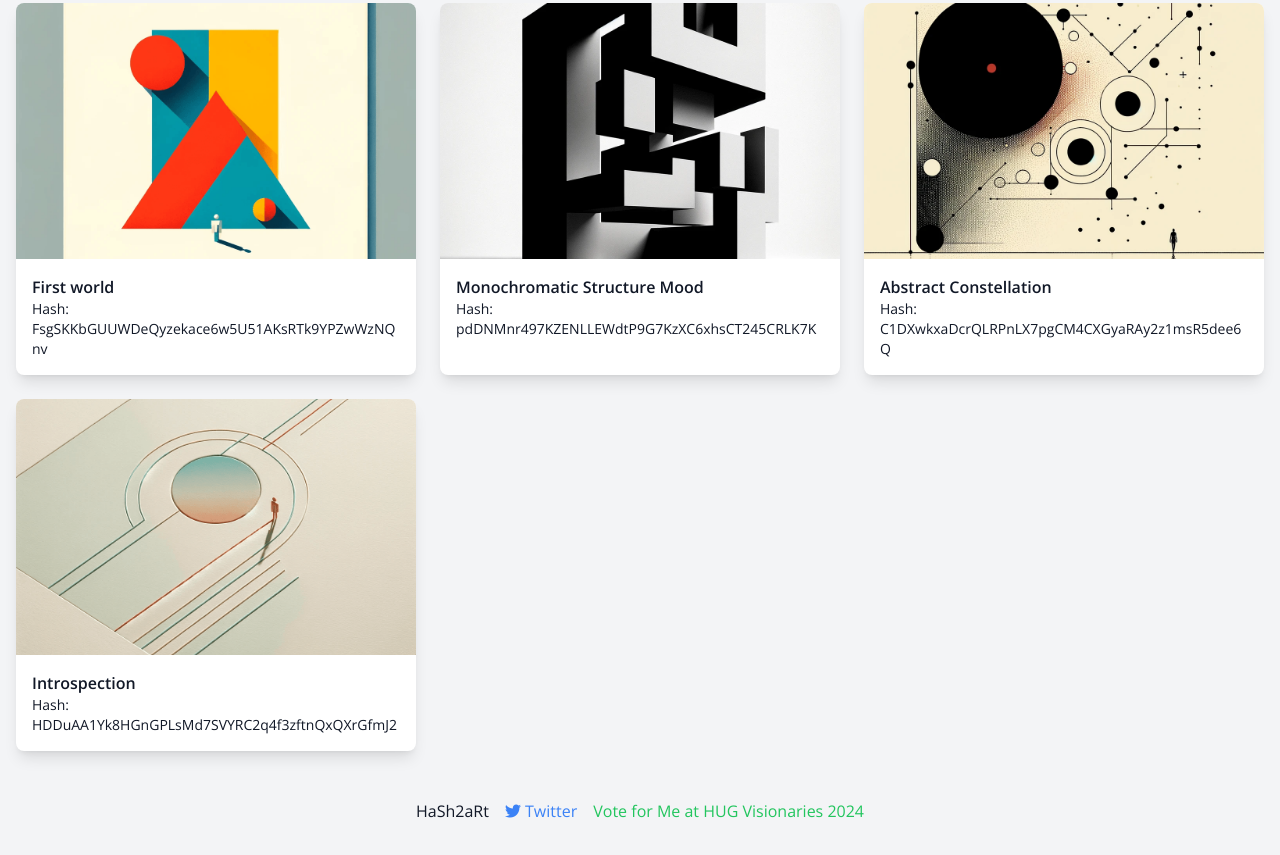
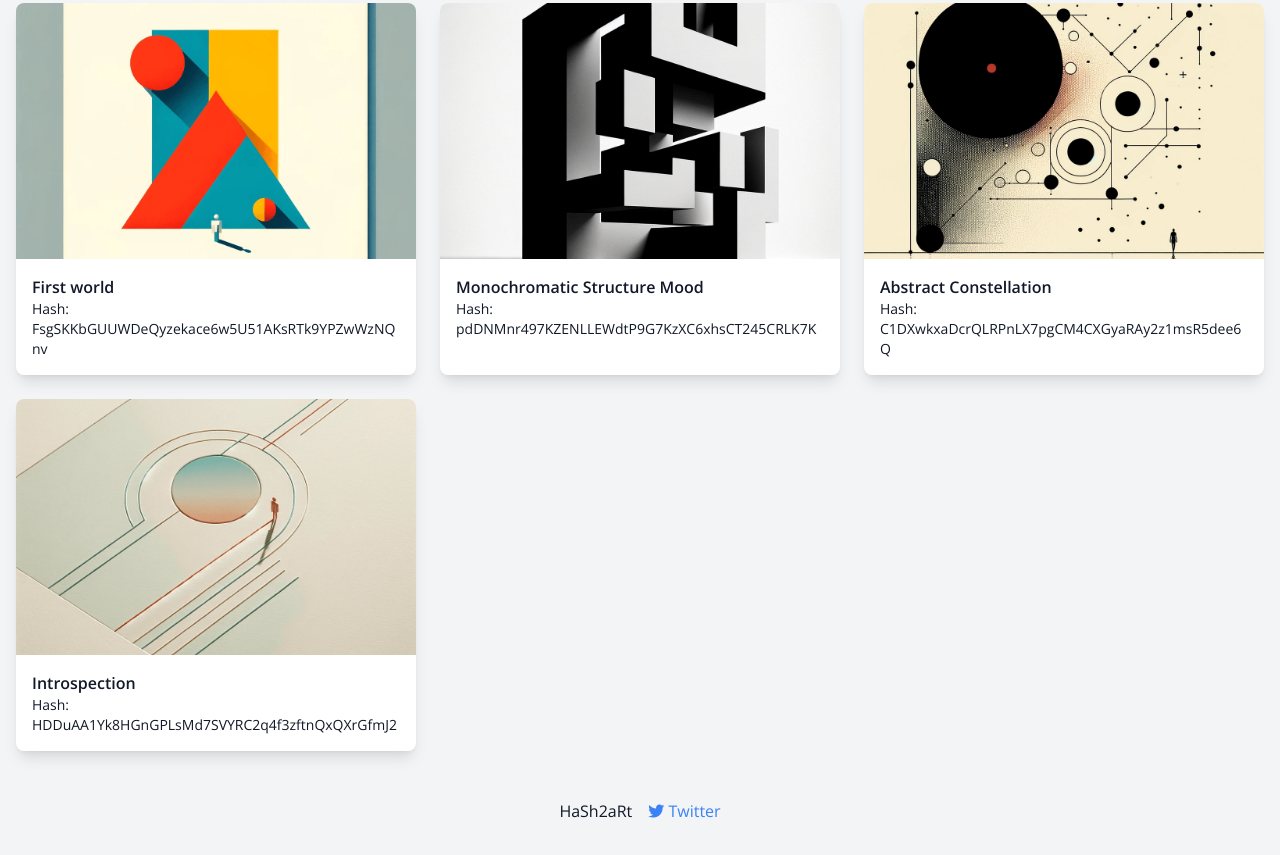
Before and after one commit to hash2art/Geometric-Echoes, a plain HTML site: page index.html in a window 1280 px wide. Shown: the part 1533-2388 px from the top of the page. Drawn offline with nearby package versions, Linux system fonts and the light colour scheme.

Commit message:
Update index.html

```diff
--- a/index.html
+++ b/index.html
@@ -172,8 +172,6 @@
             <div class="flex justify-center space-x-4 mt-4">
                 <p>HaSh2aRt</p>
                 <a href="https://twitter.com/hash2art" class="text-blue-500"><i class="fab fa-twitter"></i> Twitter</a>
-                <a href="https://thehug.xyz/open-calls/hugvisionaries/submissions/4c78f212-f054-4771-98e1-05a99190abb5~2024-02-18T12:25:29.654Z"
-                    class="text-green-500">Vote for Me at HUG Visionaries 2024</a>
             </div>
         </footer>
     </div>
```
